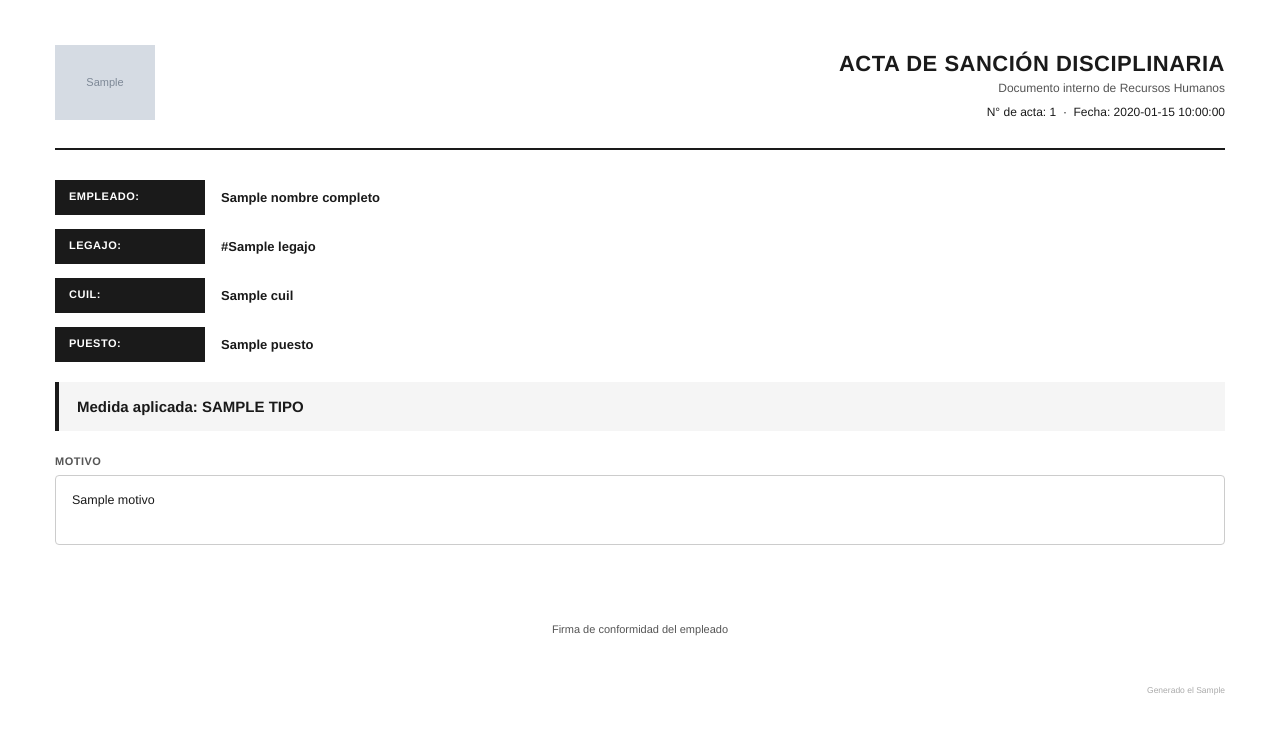
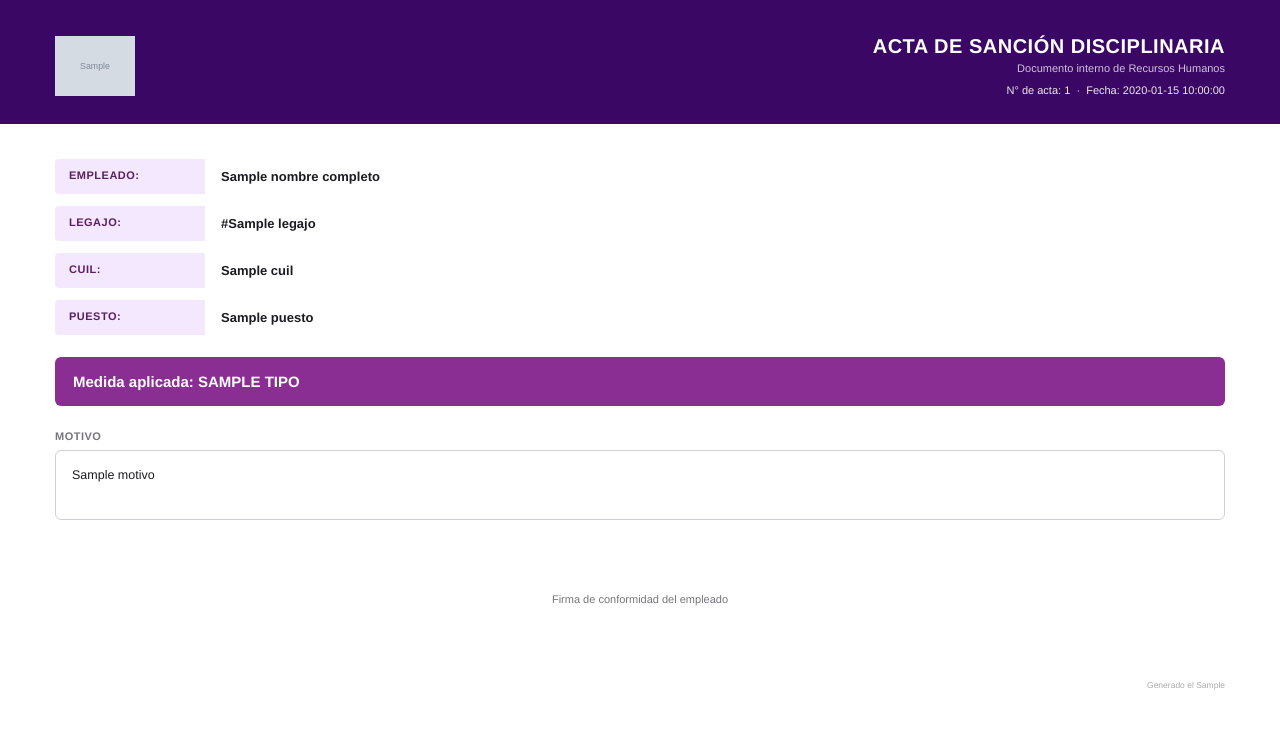
Before and after one commit to joaquinhega/newHarvest, a Laravel app: template backend/resources/views/pdfs/sanction.blade.php in a window 1280 px wide. Shown: the top 739 px of the page. Run offline with Laravel 10, Linux system fonts and the light colour scheme; the template is opened without the code that fills it: most values are stand-ins (such as "Sample title", 1, 10 or a date in 2020); grey boxes marked "Sample" are stand-in pictures.

Commit message:
feat(pdfs): aplicar estilo de marca (Variante A) a Sanciones y Vacaciones
Header con banda morada de marca (#3B0764, el mismo morado que ya usa el
sistema web) en vez del blanco/negro genérico anterior:
- Logo New Harvest en versión blanca (nuevo asset, invertido desde el
  negro) para que se vea sobre el fondo morado
- Etiquetas de datos en morado claro (#F3E8FD/#5B1F63) en vez de negro
- Bloque de medida aplicada / período en morado sólido (#8A2E93)
- Resto de la estructura (motivo, firma, diagnóstico, badge de estado)
  sin cambios respecto a la versión anterior

Elegida entre 3 variantes mostradas (morado de marca / acta legal /
moderna con avatar) — esta reconecta con la identidad visual real de
New Harvest en vez de negro puro.

```diff
--- a/backend/app/Http/Controllers/LeaveRequestPdfController.php
+++ b/backend/app/Http/Controllers/LeaveRequestPdfController.php
@@ -39,7 +39,7 @@ class LeaveRequestPdfController extends Controller
             'estado_raw' => $leave->status,
             'revisor' => $leave->reviewer ? "{$leave->reviewer->first_name} {$leave->reviewer->last_name}" : null,
             'accion_en' => $leave->action_at ? $leave->action_at->format('d/m/Y H:i') : null,
-            'logo_newharvest' => $this->embedAsset('logo-newharvest-negro.png'),
+            'logo_newharvest' => $this->embedAsset('logo-newharvest-blanco.png'),
             'generado_en' => now()->format('d/m/Y H:i'),
         ];
 
--- a/backend/app/Http/Controllers/SanctionPdfController.php
+++ b/backend/app/Http/Controllers/SanctionPdfController.php
@@ -25,7 +25,7 @@ class SanctionPdfController extends Controller
             'firmado' => ! empty($sanction->signed_at) || $sanction->status === 'firmado',
             'firma_url' => $this->embedImage($sanction->signature_path),
             'firmado_en' => $sanction->signed_at ? $sanction->signed_at->format('d/m/Y H:i') : null,
-            'logo_newharvest' => $this->embedAsset('logo-newharvest-negro.png'),
+            'logo_newharvest' => $this->embedAsset('logo-newharvest-blanco.png'),
             'generado_en' => now()->format('d/m/Y H:i'),
         ];
 
--- a/backend/resources/views/pdfs/sanction.blade.php
+++ b/backend/resources/views/pdfs/sanction.blade.php
@@ -6,58 +6,49 @@
     <style>
         * { margin: 0; padding: 0; box-sizing: border-box; }
         @page { margin: 0; }
-        body { font-family: Helvetica, Arial, sans-serif; color: #1a1a1a; }
-        .page { padding: 45px 55px; }
+        body { font-family: Helvetica, Arial, sans-serif; color: #1C1B22; }
 
+        .header-band { background-color: #3B0764; padding: 35px 55px 28px 55px; color: #fff; }
         .header-table { width: 100%; border-collapse: collapse; }
         .header-table td { vertical-align: middle; }
-        .logo-cell { width: 30%; }
-        .logo-cell img { max-height: 75px; max-width: 200px; }
-        .title-cell { width: 70%; text-align: right; }
-        .title-cell h1 { font-size: 22px; font-weight: bold; letter-spacing: 0.5px; }
-        .title-sub { font-size: 12px; color: #555; margin-top: 4px; }
-        .title-meta { font-size: 12px; margin-top: 10px; }
+        .logo-cell img { max-height: 60px; max-width: 180px; width: auto; height: auto; display: block; }
+        .title-cell { text-align: right; }
+        .title-cell h1 { font-size: 20px; font-weight: bold; letter-spacing: 0.5px; }
+        .title-sub { font-size: 11px; opacity: 0.75; margin-top: 4px; }
+        .title-meta { font-size: 11px; margin-top: 10px; opacity: 0.9; }
 
-        .divider { border-bottom: 2px solid #1a1a1a; margin: 24px 0 30px 0; }
+        .body-content { padding: 35px 55px; }
 
-        .data-row { display: table; width: 100%; margin-bottom: 14px; }
+        .data-row { display: table; width: 100%; margin-bottom: 12px; }
         .data-row-inner { display: table-row; }
         .data-label {
-            display: table-cell; background-color: #1a1a1a; color: #fff;
+            display: table-cell; background-color: #F3E8FD; color: #5B1F63;
             font-size: 11px; font-weight: bold; text-transform: uppercase;
             letter-spacing: 0.5px; padding: 10px 14px; width: 150px; white-space: nowrap;
+            border-radius: 4px 0 0 4px;
         }
         .data-value { display: table-cell; font-size: 13px; font-weight: 600; padding: 10px 0 10px 16px; vertical-align: middle; }
 
-        .measure-box {
-            background-color: #f5f5f5; border-left: 4px solid #1a1a1a;
-            padding: 16px 18px; margin: 20px 0; font-size: 15px; font-weight: bold;
-        }
-        .measure-box .measure-days { font-weight: normal; font-size: 12px; color: #555; margin-top: 4px; }
+        .measure-box { background-color: #8A2E93; color: #fff; padding: 16px 18px; margin: 22px 0; font-size: 15px; font-weight: bold; border-radius: 6px; }
+        .measure-box .measure-days { font-weight: normal; font-size: 12px; opacity: 0.85; margin-top: 4px; }
 
-        .section-title {
-            font-size: 11px; font-weight: bold; text-transform: uppercase;
-            letter-spacing: 0.5px; color: #555; margin: 24px 0 8px 0;
-        }
-        .reason-box {
-            border: 1px solid #ccc; border-radius: 4px; padding: 14px 16px;
-            font-size: 12.5px; line-height: 1.6; min-height: 70px;
-        }
+        .section-title { font-size: 11px; font-weight: bold; text-transform: uppercase; letter-spacing: 0.5px; color: #78757F; margin: 24px 0 8px 0; }
+        .reason-box { border: 1px solid #D2CFD6; border-radius: 6px; padding: 14px 16px; font-size: 12.5px; line-height: 1.6; min-height: 70px; }
 
-        .signature-area { margin-top: 60px; text-align: center; }
+        .signature-area { margin-top: 55px; text-align: center; }
         .signature-line { border-bottom: 1px solid #999; width: 260px; height: 60px; margin: 0 auto 8px auto; }
         .signature-img { max-width: 220px; max-height: 70px; margin-bottom: 8px; }
-        .signature-caption { font-size: 11px; color: #555; }
-        .signature-confirmed { font-size: 11px; color: #1a1a1a; font-weight: bold; margin-top: 4px; }
+        .signature-caption { font-size: 11px; color: #78757F; }
+        .signature-confirmed { font-size: 11px; color: #0B6E4F; font-weight: bold; margin-top: 4px; }
 
-        .generated-note { margin-top: 50px; text-align: right; font-size: 8.5px; color: #aaa; }
+        .generated-note { margin-top: 40px; text-align: right; font-size: 8.5px; color: #aaa; padding: 0 55px 20px 55px; }
     </style>
 </head>
 <body>
-    <div class="page">
+    <div class="header-band">
         <table class="header-table">
             <tr>
-                <td class="logo-cell">
+                <td class="logo-cell" style="width:35%">
                     @if($logo_newharvest)
                         <img src="{{ $logo_newharvest }}" alt="New Harvest">
                     @endif
@@ -69,9 +60,9 @@
                 </td>
             </tr>
         </table>
+    </div>
 
-        <div class="divider"></div>
-
+    <div class="body-content">
         <div class="data-row"><div class="data-row-inner">
             <div class="data-label">Empleado:</div>
             <div class="data-value">{{ $nombre_completo }}</div>
@@ -110,8 +101,8 @@
                 <div class="signature-confirmed">✓ Confirmado{{ $firmado_en ? ' — ' . $firmado_en : '' }}</div>
             @endif
         </div>
+    </div>
 
-        <div class="generated-note">Generado el {{ $generado_en }}</div>
-    </div>
+    <div class="generated-note">Generado el {{ $generado_en }}</div>
 </body>
 </html>
```
Also changed, not shown: backend/resources/views/pdfs/leave_request.blade.php (+24 -33 lines), backend/resources/assets/logo-newharvest-blanco.png (added).
